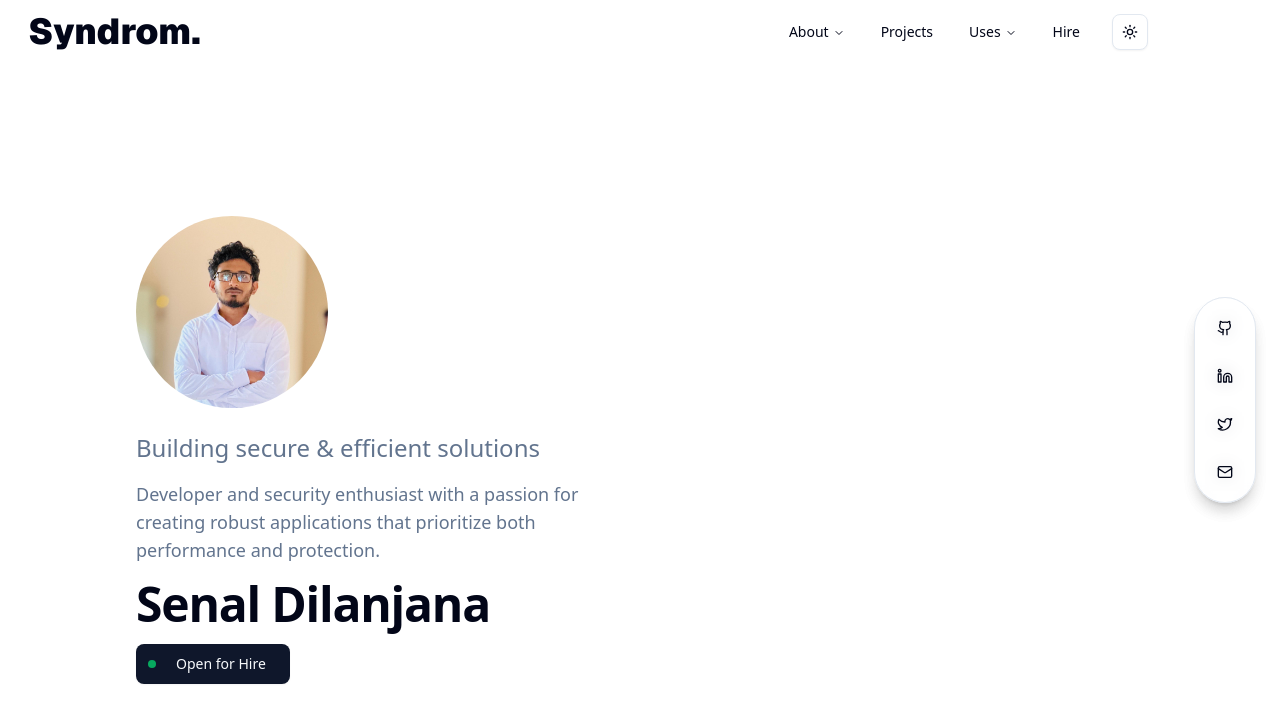
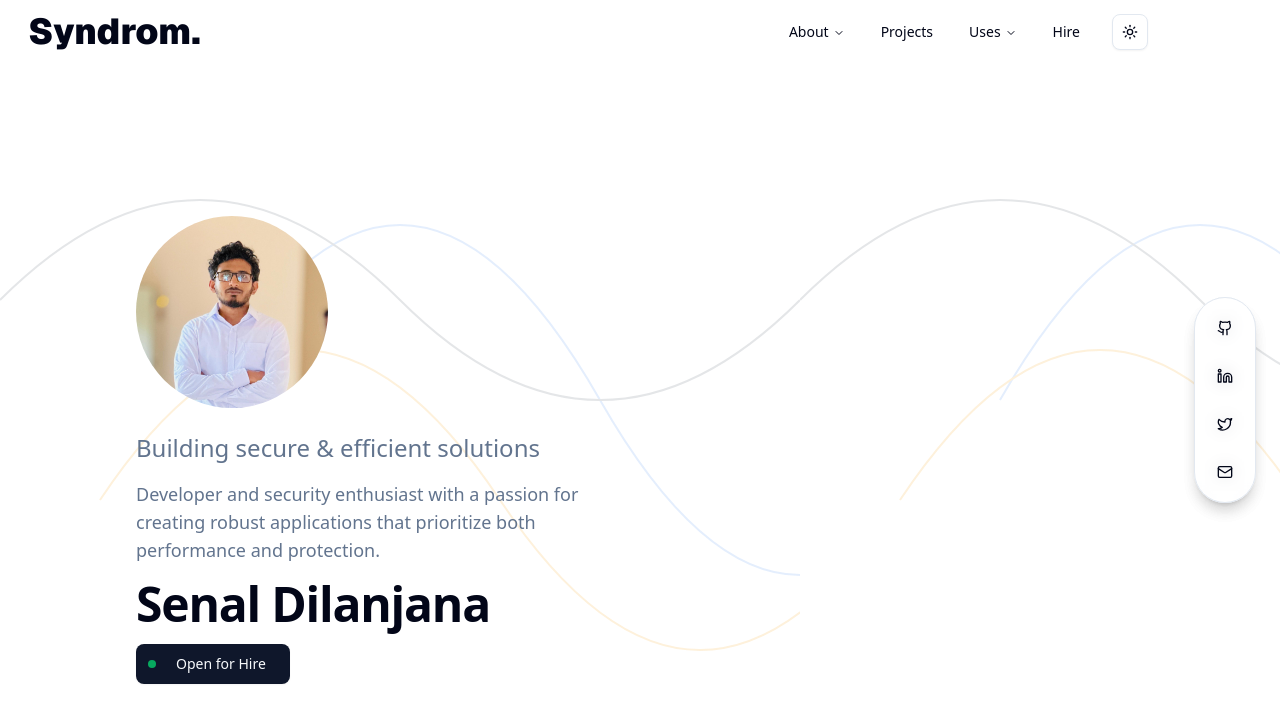
Before and after one commit to 5yndr0m/syndrom.me, a Next.js app: page / in a window 1280 px wide. Shown: the top 722 px of the page. Built offline with nearby package versions, Linux system fonts and the light colour scheme.

Commit message:
style: add the new styles

```diff
--- a/src/app/layout.js
+++ b/src/app/layout.js
@@ -24,7 +24,7 @@ export default function RootLayout({ children }) {
   return (
     <html lang="en" suppressHydrationWarning>
       <body
-        className={`${geistSans.variable} ${geistMono.variable} antialiased`}
+        className={`${geistSans.variable} ${geistMono.variable} antialiased abstract-lines`}
       >
         <ThemeProvider
           attribute="class"
```
